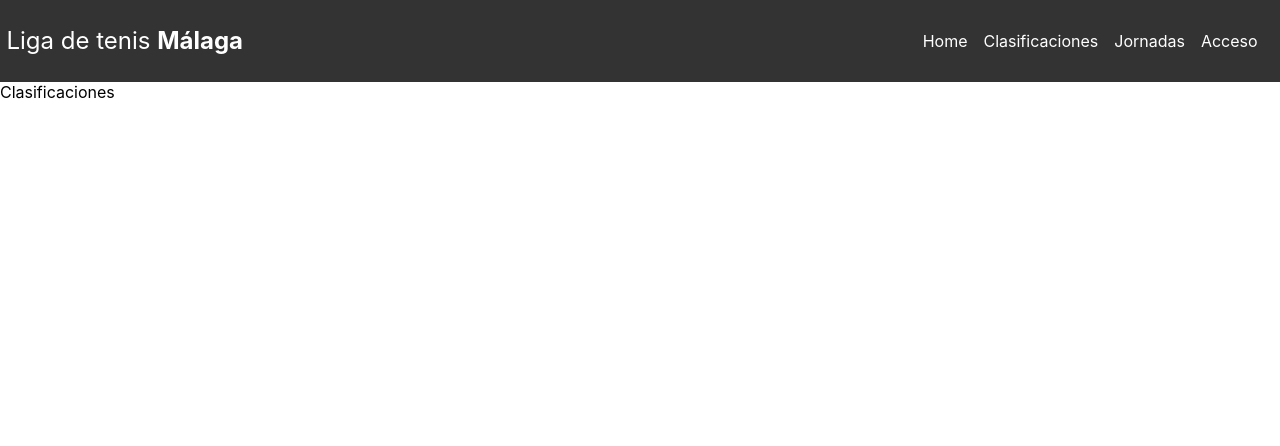
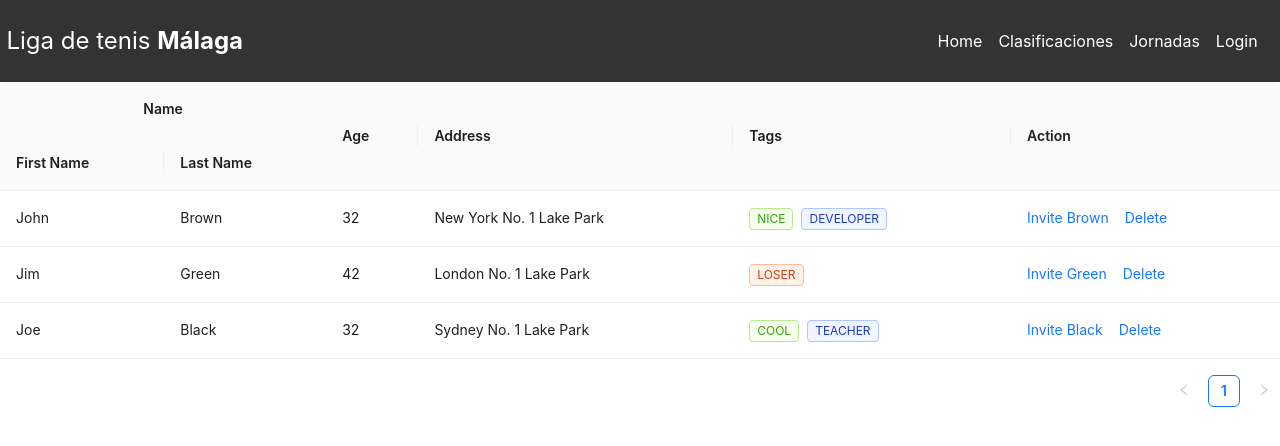
Before and after one commit to javigoas/poc, a React (Create React App) app: page /clasif in a window 1280 px wide. Shown: the top 446 px of the page. Built offline with nearby package versions, Linux system fonts and the light colour scheme.

Commit message:
pre diseño

```diff
--- a/package.json
+++ b/package.json
@@ -6,7 +6,10 @@
     "@testing-library/jest-dom": "^5.17.0",
     "@testing-library/react": "^13.4.0",
     "@testing-library/user-event": "^13.5.0",
+    "antd": "^5.17.2",
+    "bootstrap": "^5.3.3",
     "react": "^18.2.0",
+    "react-bootstrap": "^2.10.2",
     "react-device-detect": "^2.2.3",
     "react-dom": "^18.2.0",
     "react-router-dom": "^6.22.3",
--- a/src/App.js
+++ b/src/App.js
@@ -1,14 +1,17 @@
+import React from 'react';
 import './App.css';
 import { BrowserRouter as Router, Route, Routes } from 'react-router-dom';
 import Navbar from './components/Navbar';
 import Home from './components/Home';
 import Clasificaciones from './components/Clasificaciones';
 import Jornadas from './components/Jornadas';
-import Acceso from './components/Acceso';
-import UploadResults from './components/UploadResults';
+import LoginModal from './components/LoginModal';
 import styled from 'styled-components';
 
 function App() {
+
+
+
   return (
     <Router>
       <StyledWrapper>
@@ -17,8 +20,7 @@ function App() {
           <Route path="/" element={<Home/>} />
           <Route path="/clasif" element={<Clasificaciones/>} />
           <Route path="/jornadas" element={<Jornadas/>} />
-          <Route path="/acceso" element={<Acceso/>} />
-          <Route path="/upload-results" element={<UploadResults/>} />
+          <Route path="/login-modal" element={<LoginModal/>} />
         </Routes>
       </StyledWrapper>
     </Router>
--- a/src/components/Acceso.jsx
+++ /dev/null
@@ -1,59 +0,0 @@
-import React from 'react';
-import styled from 'styled-components';
-
-// Define los estilos utilizando Styled Components
-const LoginWrapper = styled.div`
-  width: 300px;
-  margin: 0 auto;
-  padding: 20px;
-  border: 1px solid #ccc;
-  border-radius: 4px;
-`;
-
-const Title = styled.h1`
-  text-align: center;
-  margin-bottom: 20px;
-`;
-
-const Form = styled.form`
-  display: flex;
-  flex-direction: column;
-`;
-
-const Label = styled.label`
-  margin-bottom: 10px;
-`;
-
-const Input = styled.input`
-  padding: 5px;
-  margin-bottom: 20px;
-`;
-
-const Button = styled.button`
-  padding: 10px;
-  background-color: #007bff;
-  color: white;
-  border: none;
-  border-radius: 4px;
-  cursor: pointer;
-`;
-
-// Componente de inicio de sesión
-export default function Acceso() {
-  return (
-    <LoginWrapper>
-      <Title>Por favor, inicia sesión</Title>
-      <Form>
-        <Label>
-          <p>Nombre de usuario</p>
-          <Input type="text" />
-        </Label>
-        <Label>
-          <p>Contraseña</p>
-          <Input type="password" />
-        </Label>
-        <Button type="submit">Enviar</Button>
-      </Form>
-    </LoginWrapper>
-  );
-}
--- a/src/components/BurguerButton.jsx
+++ b/src/components/BurguerButton.jsx
@@ -18,6 +18,7 @@ function BurguerButton(props) {
 export default BurguerButton
 
 const Burguer = styled.div`
+z-index: 5;
   /* nav-icon-5 */
 .nav-icon-5{
   width: 35px;
--- a/src/components/Clasificaciones.jsx
+++ b/src/components/Clasificaciones.jsx
@@ -1,12 +1,97 @@
-import PropTypes from 'prop-types'
 import React, { Component } from 'react'
+import FlagContext from '../contexts/FlagContext';
+import styled from 'styled-components';
+import { Space, Table, Tag } from 'antd';
+
+const containerDiv = styled.div`
+  z-index: 0
+`
+const { Column, ColumnGroup } = Table;
+
+interface DataType {
+  key: React.Key;
+  firstName: string;
+  lastName: string;
+  age: number;
+  address: string;
+  tags: string[];
+}
+
+const data: DataType[] = [
+  {
+    key: '1',
+    firstName: 'John',
+    lastName: 'Brown',
+    age: 32,
+    address: 'New York No. 1 Lake Park',
+    tags: ['nice', 'developer'],
+  },
+  {
+    key: '2',
+    firstName: 'Jim',
+    lastName: 'Green',
+    age: 42,
+    address: 'London No. 1 Lake Park',
+    tags: ['loser'],
+  },
+  {
+    key: '3',
+    firstName: 'Joe',
+    lastName: 'Black',
+    age: 32,
+    address: 'Sydney No. 1 Lake Park',
+    tags: ['cool', 'teacher'],
+  },
+];
+
 
 export class Clasificaciones extends Component {
   static propTypes = {}
 
   render() {
+    const userLoged = FlagContext;
+    console.log("UserLogged", userLoged)
     return (
-      <div>Clasificaciones</div>
+      <containerDiv>
+        <Table dataSource={data}>
+          <ColumnGroup title="Name">
+            <Column title="First Name" dataIndex="firstName" key="firstName" />
+            <Column title="Last Name" dataIndex="lastName" key="lastName" />
+          </ColumnGroup>
+          <Column title="Age" dataIndex="age" key="age" />
+          <Column title="Address" dataIndex="address" key="address" />
+          <Column
+            title="Tags"
+            dataIndex="tags"
+            key="tags"
+            render={(tags: string[]) => (
+              <>
+                {tags.map((tag) => {
+                  let color = tag.length > 5 ? 'geekblue' : 'green';
+                  if (tag === 'loser') {
+                    color = 'volcano';
+                  }
+                  return (
+                    <Tag color={color} key={tag}>
+                      {tag.toUpperCase()}
+                    </Tag>
+                  );
+                })}
+              </>
+            )}
+          />
+          <Column
+            title="Action"
+            key="action"
+            render={(_: any, record: DataType) => (
+              <Space size="middle">
+                <a>Invite {record.lastName}</a>
+                <a>Delete</a>
+              </Space>
+            )}
+          />
+        </Table>
+      </containerDiv>
     )
   }
 }
--- a/src/components/Home.jsx
+++ b/src/components/Home.jsx
@@ -1,12 +1,41 @@
-import PropTypes from 'prop-types'
 import React, { Component } from 'react'
+import { Avatar, List } from 'antd';
+
+const data = [
+  {
+    title: 'Ant Design Title 1',
+  },
+  {
+    title: 'Ant Design Title 2',
+  },
+  {
+    title: 'Ant Design Title 3',
+  },
+  {
+    title: 'Ant Design Title 4',
+  },
+];
 
 export class Home extends Component {
   static propTypes = {}
 
   render() {
     return (
-      <div>Home</div>
+      <div>
+        <List
+          itemLayout="horizontal"
+          dataSource={data}
+          renderItem={(item, index) => (
+            <List.Item>
+              <List.Item.Meta
+                avatar={<Avatar src={`https://api.dicebear.com/7.x/miniavs/svg?seed=${index}`} />}
+                title={<a href="https://ant.design">{item.title}</a>}
+                description="Ant Design, a design language for background applications, is refined by Ant UED Team"
+              />
+            </List.Item>
+          )}
+        />
+      </div>
     )
   }
 }
--- a/src/components/Jornadas.jsx
+++ b/src/components/Jornadas.jsx
@@ -1,12 +1,68 @@
-import PropTypes from 'prop-types'
 import React, { Component } from 'react'
+import { Table } from 'antd';
+import type { TableColumnsType } from 'antd';
+
+interface DataType {
+  key: React.Key;
+  name: string;
+  age: number;
+  address: string;
+}
+
+const columns: TableColumnsType<DataType> = [
+  {
+    title: 'Full Name',
+    width: 100,
+    dataIndex: 'name',
+    fixed: 'left',
+  },
+  {
+    title: 'Age',
+    width: 100,
+    dataIndex: 'age',
+  },
+  { title: 'Column 1', dataIndex: 'address', fixed: 'left' },
+  { title: 'Column 2', dataIndex: 'address' },
+  { title: 'Column 3', dataIndex: 'address' },
+  { title: 'Column 4', dataIndex: 'address' },
+  { title: 'Column 5', dataIndex: 'address' },
+  { title: 'Column 6', dataIndex: 'address' },
+  { title: 'Column 7', dataIndex: 'address' },
+  { title: 'Column 8', dataIndex: 'address' },
+  {
+    title: 'Action 1',
+    fixed: 'right',
+    width: 90,
+    render: () => <a>action</a>,
+  },
+  {
+    title: 'Action 2',
+    width: 90,
+    render: () => <a>action</a>,
+  },
+  {
+    title: 'Action 3',
+    fixed: 'right',
+    width: 90,
+    render: () => <a>action</a>,
+  },
+];
+
+const data: DataType[] = [
+  {
+    key: '1',
+    name: 'John Brown',
+    age: 32,
+    address: 'New York Park',
+  },
+];
 
 export class Jornadas extends Component {
   static propTypes = {}
 
   render() {
     return (
-      <div>Jornadas</div>
+      <div><Table columns={columns} dataSource={data} scroll={{ x: 1300 }} pagination={false} bordered /></div>
     )
   }
 }
--- /dev/null
+++ b/src/components/LoginModal.jsx
@@ -0,0 +1,59 @@
+import React, { Component } from 'react'
+import { LockOutlined, UserOutlined } from '@ant-design/icons';
+import { Button, Checkbox, Form, Input } from 'antd';
+
+const onFinish = (values: any) => {
+  console.log('Received values of form: ', values);
+};
+
+export class LoginModal extends Component {
+  static propTypes = {}
+
+  render() {
+    return (
+      <div>
+        <Form
+          name="normal_login"
+          className="login-form"
+          initialValues={{ remember: true }}
+          onFinish={onFinish}
+        >
+          <Form.Item
+            name="username"
+            rules={[{ required: true, message: 'Please input your Username!' }]}
+          >
+            <Input prefix={<UserOutlined className="site-form-item-icon" />} placeholder="Username" />
+          </Form.Item>
+          <Form.Item
+            name="password"
+            rules={[{ required: true, message: 'Please input your Password!' }]}
+          >
+            <Input
+              prefix={<LockOutlined className="site-form-item-icon" />}
+              type="password"
+              placeholder="Password"
+            />
+          </Form.Item>
+          <Form.Item>
+            <Form.Item name="remember" valuePropName="checked" noStyle>
+              <Checkbox>Remember me</Checkbox>
+            </Form.Item>
+
+            <a className="login-form-forgot" href="">
+              Forgot password
+            </a>
+          </Form.Item>
+
+          <Form.Item>
+            <Button type="primary" htmlType="submit" className="login-form-button">
+              Log in
+            </Button>
+            Or <a href="">register now!</a>
+          </Form.Item>
+        </Form>
+      </div>
+    )
+  }
+}
+
+export default LoginModal
--- a/src/components/Navbar.jsx
+++ b/src/components/Navbar.jsx
@@ -2,22 +2,16 @@ import React, {useState} from 'react'
 import styled from 'styled-components'
 import BurguerButton from './BurguerButton'
 import { Link } from 'react-router-dom'
-import { isMobile } from 'react-device-detect';
 
 function Navbar() {
 
    const [clicked, setClicked] = useState(false)
-   const [userLoged, setUserLoged] = useState(false)
+   //const [userLoged, setUserLoged] = useState(false)
+
    const handleClick = () => {
     //cuando esta true lo pasa a false y vice versa
     setClicked(!clicked)
    }
-   const handleAccessClick = () => {
-    //cuando esta true lo pasa a false y vice versa
-    setClicked(!clicked)
-    //setUserLoged(!userLoged)
-}
-
 
 
   return (
@@ -28,8 +22,7 @@ function Navbar() {
                 <Link onClick={handleClick} to="/" href="#h">Home</Link>
                 <Link onClick={handleClick} to="/clasif" href="#h">Clasificaciones</Link>
                 <Link onClick={handleClick} to="/jornadas" href="#h">Jornadas</Link>
-                <Link onClick={handleAccessClick} to="/acceso" href="#h">Acceso</Link>
-                {userLoged && <Link onClick={handleClick} to="/upload-results" href="#h">Subir resultados</Link>}
+                <Link onClick={handleClick} to="/login-modal" href="#h">Login</Link>
             </div>
 
                <div className='burguer'>
--- /dev/null
+++ b/src/contexts/FlagContext.jsx
@@ -0,0 +1,6 @@
+import React from 'react';
+
+// Crear un Context para el flag
+const FlagContext = React.createContext(false); // 'defaultFlagValue' es el valor inicial
+
+export default FlagContext;
--- /dev/null
+++ b/src/contexts/FlagProvider.jsx
@@ -0,0 +1,14 @@
+import React, { useState } from 'react';
+import FlagContext from './FlagContext'; // Asegúrate de importar el Context que has creado
+
+const FlagProvider = ({ children }) => {
+  const [flag, setFlag] = useState(false); // Inicializa el estado del flag
+
+  return (
+    <FlagContext.Provider value={{ flag, setFlag }}>
+      {children}
+    </FlagContext.Provider>
+  );
+};
+
+export default FlagProvider;
--- a/src/index.js
+++ b/src/index.js
@@ -3,11 +3,14 @@ import ReactDOM from 'react-dom/client';
 import './index.css';
 import App from './App';
 import reportWebVitals from './reportWebVitals';
+import FlagProvider from './contexts/FlagProvider'; // Importa el FlagProvider
 
 const root = ReactDOM.createRoot(document.getElementById('root'));
 root.render(
   <React.StrictMode>
+    <FlagProvider>
     <App />
+    </FlagProvider>
   </React.StrictMode>
 );
 
```
Also changed, not shown: 1 other file (tests, documents, lock files or other folders).
